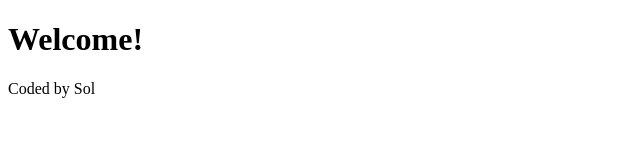
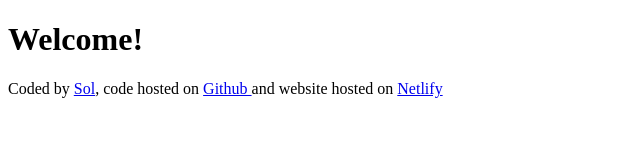
Before and after one commit to mrsun77/my-weather-app, a plain HTML site: page index.html in a window 1280 px wide. Shown: the whole page, without its empty margins (0-640 px from the left). Drawn offline with Linux system fonts and the light colour scheme.

Commit message:
Links added to the footer

```diff
--- a/index.html
+++ b/index.html
@@ -7,6 +7,16 @@
   </head>
   <body>
     <h1>Welcome!</h1>
-    <footer>Coded by Sol</footer>
+    <footer>
+      Coded by <a href="https://github.com/mrsun77" target="_blank"> Sol</a>,
+      code hosted on
+      <a href="https://github.com/mrsun77/my-weather-app" target="_blank">
+        Github
+      </a>
+      and website hosted on
+      <a href="https://check-ur-weatheer.netlify.app/" target="_blank"
+        >Netlify
+      </a>
+    </footer>
   </body>
 </html>
```
